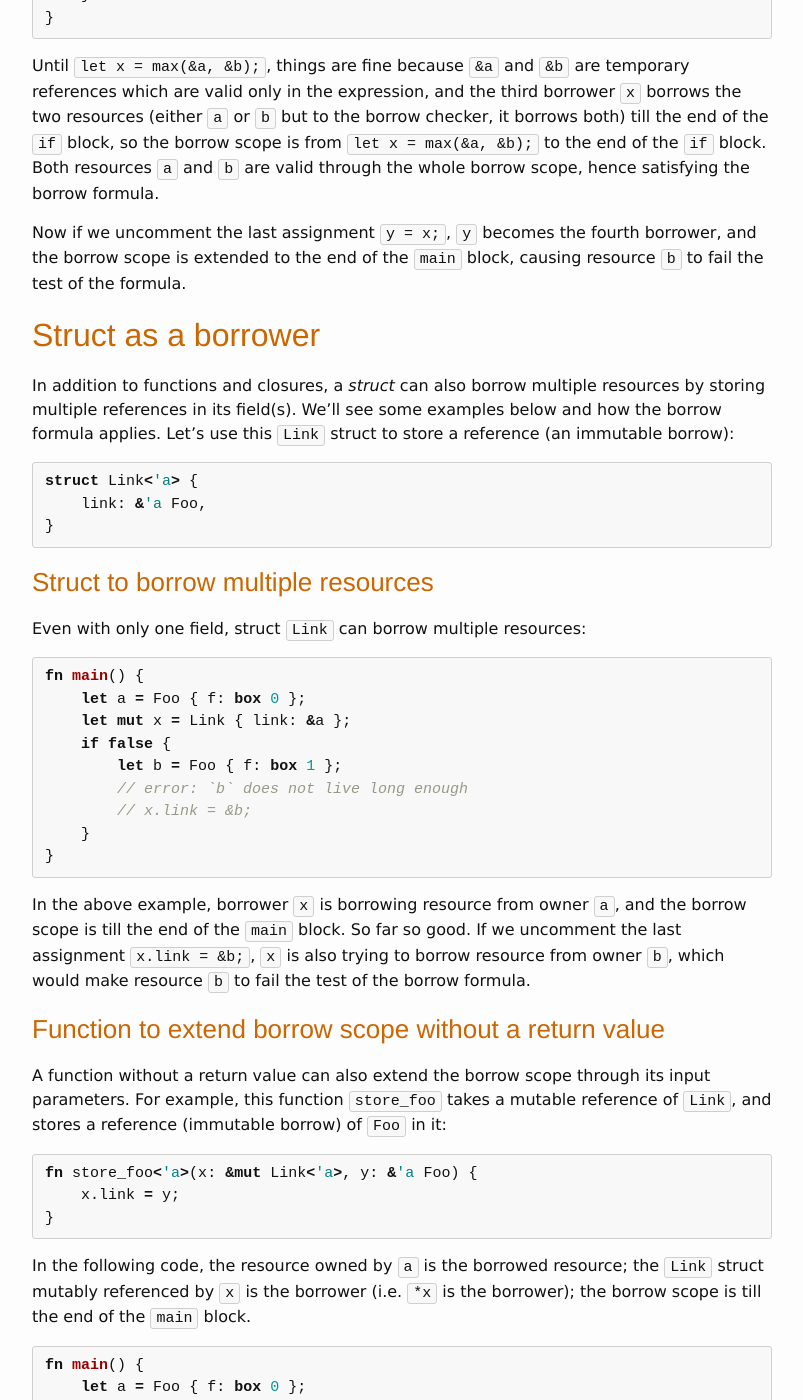
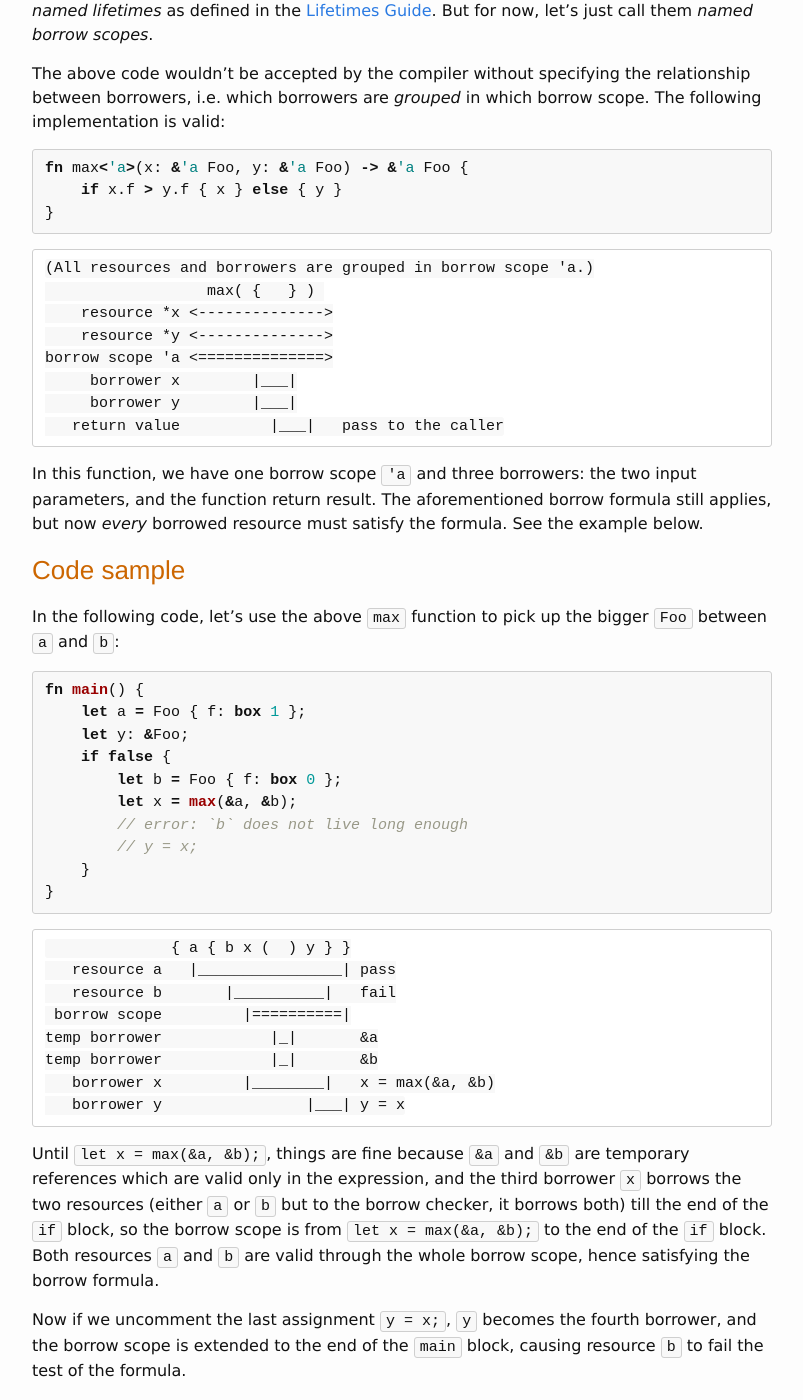
Before and after one commit to arthurtw/arthurtw.github.io, a Jekyll site: the page built from _posts/2014-11-30-rust-borrow-lifetimes.md, in a window 1280 px wide and 1400 px high, scrolled down 5837 px. Shown: the whole window, without its empty margins (238-1041 px from the left). Built offline with Jekyll 4.4.1, drawn with Linux system fonts in a browser that asks for light colours; some of the changed text lies outside the part shown.

Commit message:
Update: added 8 scope charts for code samples

```diff
--- a/_posts/2014-11-30-rust-borrow-lifetimes.md
+++ b/_posts/2014-11-30-rust-borrow-lifetimes.md
@@ -4,6 +4,8 @@ layout: post
 ---
 
 [Rust](http://www.rust-lang.org/) is a new programming language under [active development toward 1.0](http://blog.rust-lang.org/2014/09/15/Rust-1.0.html). I might write another blog about Rust and why I think it’s great, but today I’ll just focus on its borrow and lifetimes system, which has stumped many Rust newcomers including myself. This post assumes you have some basic understanding of Rust. If not yet, you may want to read its [Guide](http://doc.rust-lang.org/guide.html) and [Pointer Guide](http://doc.rust-lang.org/guide-pointers.html) first.
+
+*EDIT (Dec-2): Added 8 scope charts for code samples.*
 
 ## Resource ownership and borrow
 
@@ -56,6 +58,8 @@ A borrower has some privileges, too. In addition to accessing or mutating the bo
 
 Enough talk. Let’s see some code. (You may run Rust code at [play.rust-lang.org](http://play.rust-lang.org/).) In all examples below, we’ll use `struct Foo` which is *non-copyable* because it contains a boxed (heap-allocated) value. Using non-copyable resources makes the operations more restrictive, which is a good thing for learning.
 
+For every code sample, we also provide a “scope chart” to illustrate the scopes of owner, borrowers etc. The curly braces in the header line match the curly braces in the code.
+
 #### Owner *cannot* access resource during a mutable borrow
 
 This code wouldn’t compile if we uncomment the last `println!` line:
@@ -74,6 +78,11 @@ fn main() {
 }
 {% endhighlight %}
 
+               { a x * }
+       owner a   |_____|
+    borrower x     |___| x = &mut a
+    access a.f       |   error
+
 It violates owner’s restriction \#2(a). If we put `let x = &mut a;` in a nested block, the borrow ends before the `println!` line and this would work:
 
 {% highlight rust %}
@@ -87,6 +96,11 @@ fn main() {
     println!("{}", a.f);
 }
 {% endhighlight %}
+
+               { a { x } * }
+       owner a   |_________|
+    borrower x       |_|     x = &mut a
+    access a.f           |   OK
 
 #### Borrower *can* move the mutable borrow to a new borrower
 
@@ -103,6 +117,12 @@ fn main() {
     // println!("{}", x.f);
 }
 {% endhighlight %}
+
+               { a x y * }
+       owner a   |_______|
+    borrower x     |_|     x = &mut a
+    borrower y       |___| y = x
+    access x.f         |   error
 
 After the move, the original borrower `x` can no longer access the borrowed resource.
 
@@ -166,6 +186,13 @@ fn main() {
 }
 {% endhighlight %}
 
+                 { a { x y } * }
+      resource a   |___________|
+      borrower x       |___|     x = &a
+      borrower y         |_____| y = x
+    borrow scope       |=======|
+      mutate a.f             |   error
+
 Even though the borrow happens inside the `if` block and the borrower `x` goes out of scope after the `if` block, it has extended the borrow scope through an assignment `y = x;`, so there are two borrowers: `x` and `y`. According to the borrow formula, the borrow scope is the union of borrower `x` and borrower `y`’s scopes, which ranges from the first borrow `let x = &a;` through the end of the `main` block. (Note that the binding `y` is not a borrower before the `y = x;` line.)
 
 You might have noticed that the `if` block will never get executed since the condition is always `false`, but the compiler still forbids the resource owner `a` to access its resource. This is because all the borrow checking happens at **compile-time**, nothing to do with the program runtime execution.
@@ -192,6 +219,15 @@ fn max<'a>(x: &'a Foo, y: &'a Foo) -> &'a Foo {
 }
 {% endhighlight %}
 
+    (All resources and borrowers are grouped in borrow scope 'a.)
+                      max( {   } )
+        resource *x <-------------->
+        resource *y <-------------->
+    borrow scope 'a <==============>
+         borrower x        |___|
+         borrower y        |___|
+       return value          |___|   pass to the caller
+
 In this function, we have one borrow scope `'a` and three borrowers: the two input parameters, and the function return result. The aforementioned borrow formula still applies, but now *every* borrowed resource must satisfy the formula. See the example below.
 
 ### Code sample
@@ -210,6 +246,15 @@ fn main() {
     }
 }
 {% endhighlight %}
+
+                  { a { b x (  ) y } }
+       resource a   |________________| pass
+       resource b       |__________|   fail
+     borrow scope         |==========|
+    temp borrower            |_|       &a
+    temp borrower            |_|       &b
+       borrower x         |________|   x = max(&a, &b)
+       borrower y                |___| y = x
 
 Until `let x = max(&a, &b);`, things are fine because `&a` and `&b` are temporary references which are valid only in the expression, and the third borrower `x` borrows the two resources (either `a` or `b` but to the borrow checker, it borrows both) till the end of the `if` block, so the borrow scope is from `let x = max(&a, &b);` to the end of the `if` block. Both resources `a` and `b` are valid through the whole borrow scope, hence satisfying the borrow formula.
 
@@ -241,6 +286,13 @@ fn main() {
 }
 {% endhighlight %}
 
+                 { a x { b * } }
+      resource a   |___________| pass
+      resource b         |___|   fail
+    borrow scope     |=========|
+      borrower x     |_________| x.link = &a
+      borrower x           |___| x.link = &b
+
 In the above example, borrower `x` is borrowing resource from owner `a`, and the borrow scope is till the end of the `main` block. So far so good. If we uncomment the last assignment `x.link = &b;`, `x` is also trying to borrow resource from owner `b`, which would make resource `b` to fail the test of the borrow formula.
 
 ### Function to extend borrow scope without a return value
@@ -265,6 +317,13 @@ fn main() {
     }
 }
 {% endhighlight %}
+
+                 { a x { b * } }
+      resource a   |___________| pass
+      resource b         |___|   fail
+    borrow scope     |=========|
+     borrower *x     |_________| x.link = &a
+     borrower *x           |___| x.link = &b
 
 If we uncomment the last function call `store_foo(x, &b);`, the function will try to store `&b` to `x.link`, making resource `b` another borrowed resource and failing the test of the borrow formula, since resource `b`’s scope does not cover the whole borrow scope.
 
```
